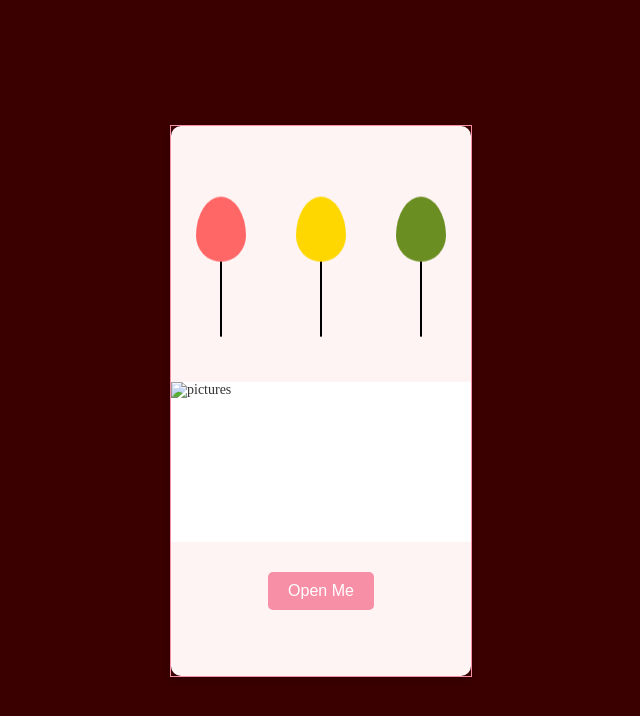
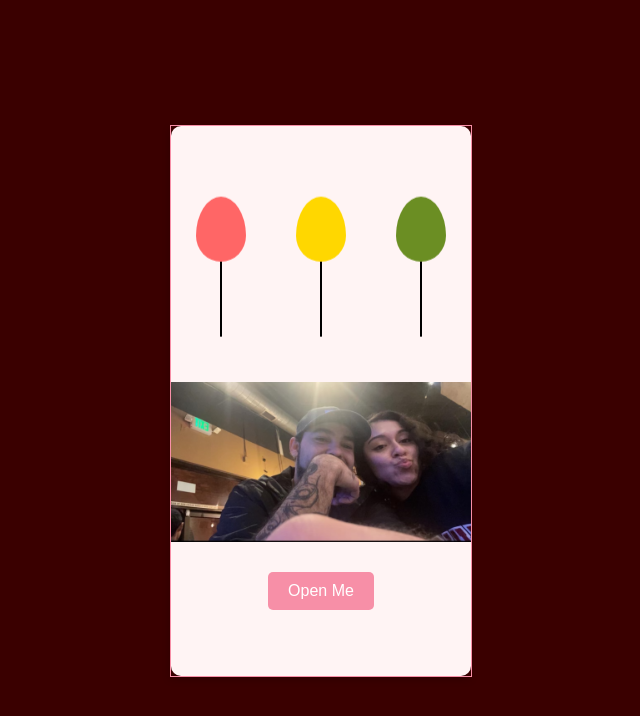
Before and after one commit to JJHelloo/aprilBday, a plain HTML site: page index.html in a window 1280 px wide. Shown: the whole page, without its empty margins (320-960 px from the left). Drawn offline with Linux system fonts and the light colour scheme.

Commit message:
Update index.html

```diff
--- a/index.html
+++ b/index.html
@@ -17,7 +17,7 @@
             <!-- Add more balloons as needed -->
           </div>
           <div class="photo-placeholder">
-            <img src="img/J_A.png" alt="pictures" class="photo" />
+            <img src="J_A.png" alt="pictures" class="photo" />
           </div>
           <button id="openBtn">Open Me</button>
         </div>
```
